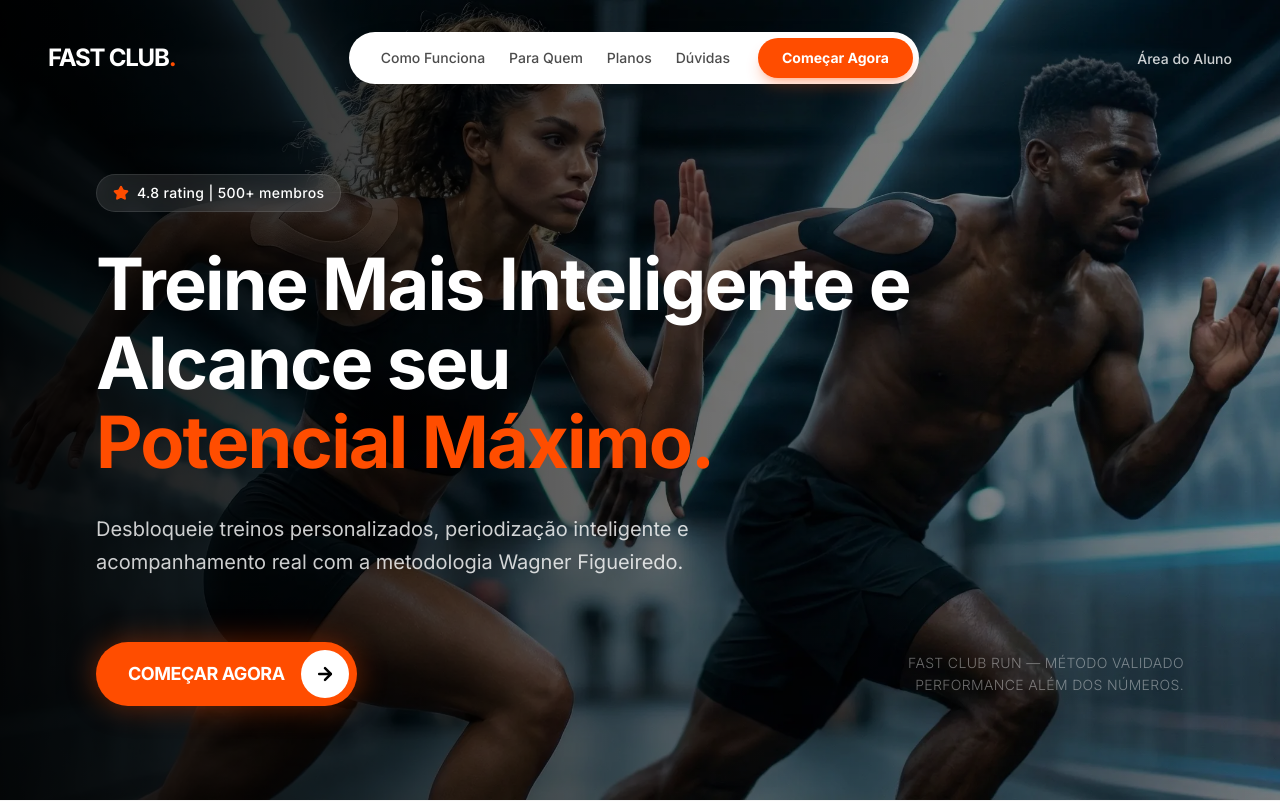
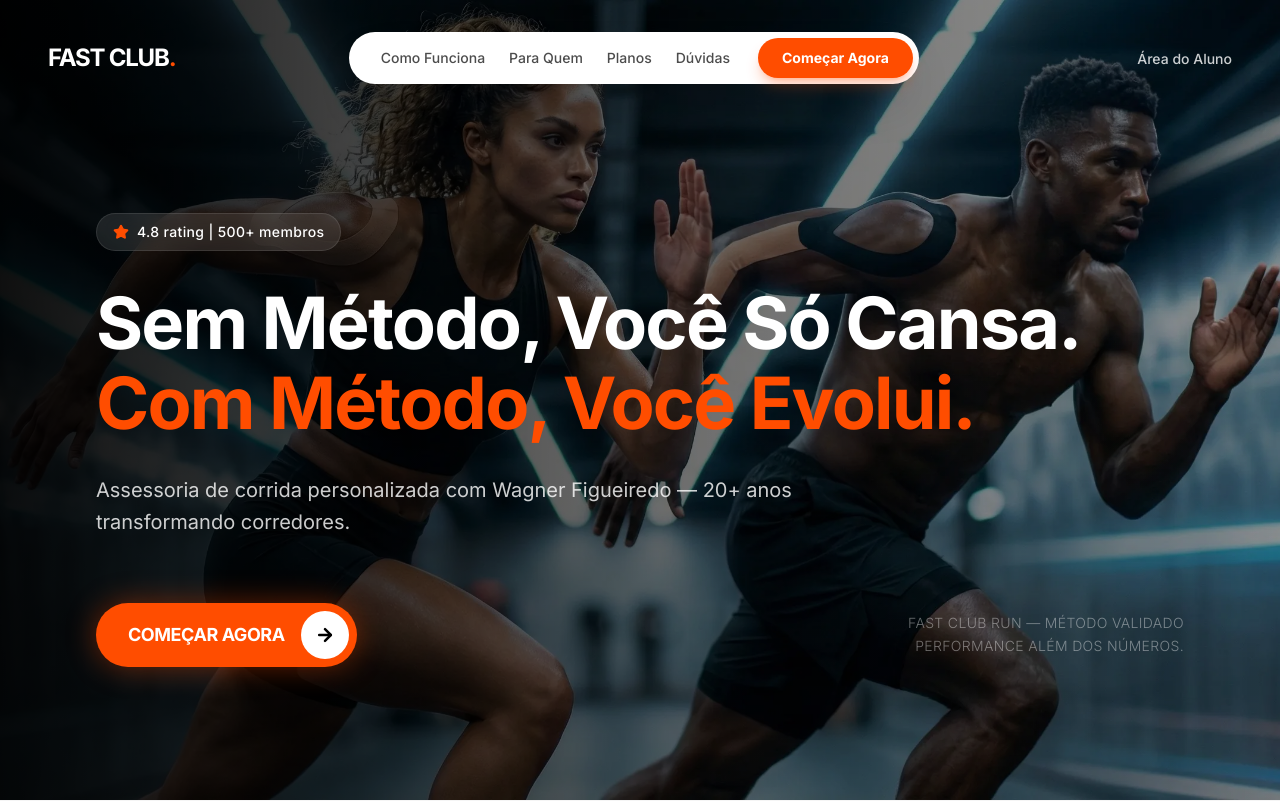
Before and after one commit to synapseb2b/Fast-Club-Run, a Next.js app: page / in a window 1280 px wide. Shown: the top 802 px of the page. Built offline with nearby package versions, Linux system fonts and the light colour scheme.

Commit message:
Ajustes de Copy

```diff
--- a/components/sections/benefits.tsx
+++ b/components/sections/benefits.tsx
@@ -32,7 +32,7 @@ const benefits = [
     icon: Shield,
     title: "Construa Resiliência",
     description:
-      "Transforme autoconhecimento em performance superior, blindando seu corpo e sua mente contra lesões e desistências.",
+      "Treine sem lesão. A periodização certa protege seu corpo e mantém sua evolução constante, sem recomeçar do zero.",
     image: "/Image/Benefits 4.webp",
   },
 ];
--- a/components/sections/cta.tsx
+++ b/components/sections/cta.tsx
@@ -37,8 +37,8 @@ export function CTASection() {
                         variants={fadeInUp}
                         className="text-5xl md:text-7xl lg:text-[6rem] font-bold tracking-tight leading-[1] text-white mb-12"
                     >
-                        Assuma o <span className="text-primary">Controle</span> <br />
-                        do seu treino.
+                        Comece a<span className="text-primary">Treinar com Método</span> <br />
+                        hoe.
                     </motion.h2>
 
                     {/* CTA Button - Padrão Axeris (Idêntico à Hero) */}
--- a/components/sections/hero.tsx
+++ b/components/sections/hero.tsx
@@ -55,8 +55,8 @@ export function HeroSection() {
                             2xl:text-[5.5rem]  /* Widescreen (Mantido) */
                         "
                     >
-                        Treine Mais Inteligente e Alcance seu <br className="hidden lg:block" />
-                        <span className="text-primary"> Potencial Máximo.</span>
+                        Sem Método, Você Só Cansa.<br className="hidden lg:block" />
+                        <span className="text-primary"> Com Método, Você Evolui.</span>
                     </motion.h1>
 
                     {/* 3. Texto de Apoio */}
@@ -64,8 +64,8 @@ export function HeroSection() {
                         variants={fadeInUp}
                         className="text-base md:text-lg lg:text-xl text-white/80 leading-relaxed mb-10 md:mb-16 max-w-xl md:max-w-2xl lg:max-w-3xl font-normal"
                     >
-                        Desbloqueie treinos personalizados, periodização inteligente e
-                        acompanhamento real com a metodologia Wagner Figueiredo.
+                        Assessoria de corrida personalizada com Wagner Figueiredo
+                        — 20+ anos transformando corredores.
                     </motion.p>
 
                     {/* 4. Linha Inferior */}
--- a/components/sections/who-its-for.tsx
+++ b/components/sections/who-its-for.tsx
@@ -21,7 +21,7 @@ const personas = [
     {
         title: "Atletas Autodidatas",
         description:
-            "Assuma o controle do seu próprio desenvolvimento, construa resiliência mental e otimize seu desempenho de forma independente.",
+            "Evolua com método mesmo treinando sozinho, sem depender de grupo presencial.",
         image: "/Image/Who Its For 3.webp",
     },
 ];
```
